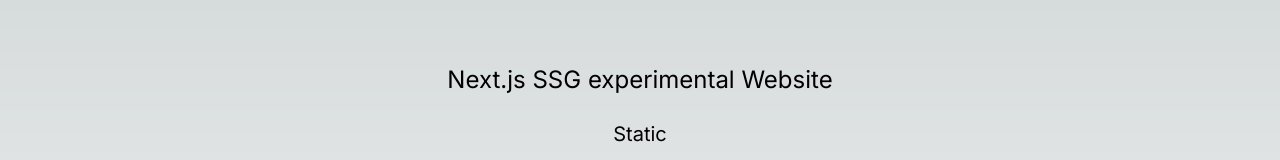
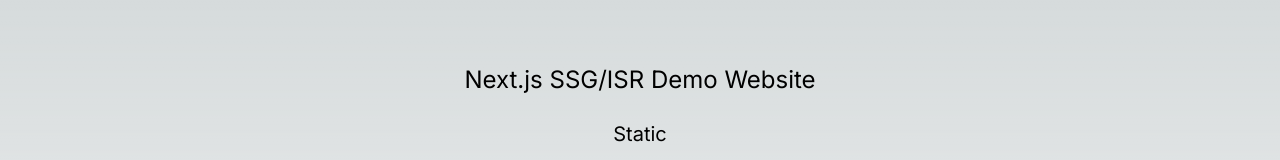
Before and after one commit to TOMO-YOSHI/nextjs-demo, a Next.js app: page / in a window 1280 px wide. Shown: the top 160 px of the page. Built offline with nearby package versions, Linux system fonts and the light colour scheme.

Commit message:
debug on-demand revalidation

```diff
--- a/src/app/page.tsx
+++ b/src/app/page.tsx
@@ -8,7 +8,7 @@ const clearCookieAPIURL = process.env.NODE_ENV === "production" ? prodClearCooki
 export default function Home() {
   return (
     <main className="py-16">
-      <h1 className="text-center text-2xl">Next.js SSG experimental Website</h1>
+      <h1 className="text-center text-2xl">Next.js SSG/ISR Demo Website</h1>
       <br />
       <h2 className="text-center text-xl">Static</h2>
       <div className='text-center text-lg mt-2 underline'>
--- a/src/pages/fallback/[slug].tsx
+++ b/src/pages/fallback/[slug].tsx
@@ -1,5 +1,4 @@
 import '../../../src/app/globals.css'
-import { useEffect, useState } from 'react';
 import type { GetStaticPropsContext, InferGetStaticPropsType, GetStaticPaths } from 'next';
 import { formatter } from '../../lib/utils';
 import type { Article } from '../../types';
--- a/src/pages/ssg/ondemand-revalidate.tsx
+++ b/src/pages/ssg/ondemand-revalidate.tsx
@@ -24,10 +24,10 @@ export default function Revalidate({ lastUpdate }: InferGetStaticPropsType<typeo
 }
 
 export async function getStaticProps() {
+  const lastUpdate= formatter.format(new Date);
   return {
     props: {
-      lastUpdate: formatter.format(new Date)
-    },
-    revalidate: 10, // In seconds
+      lastUpdate
+    }
   }
 }
```
